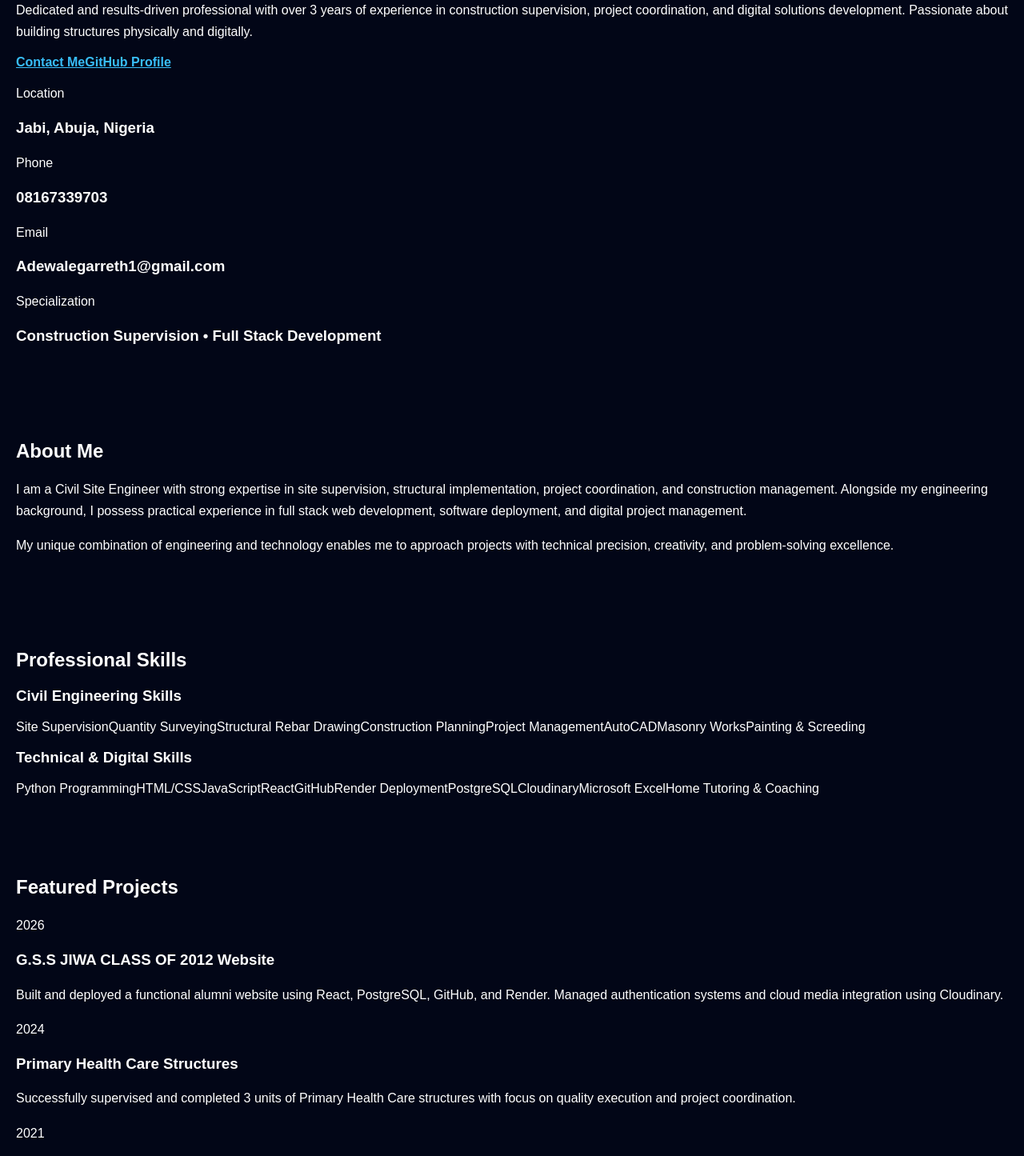
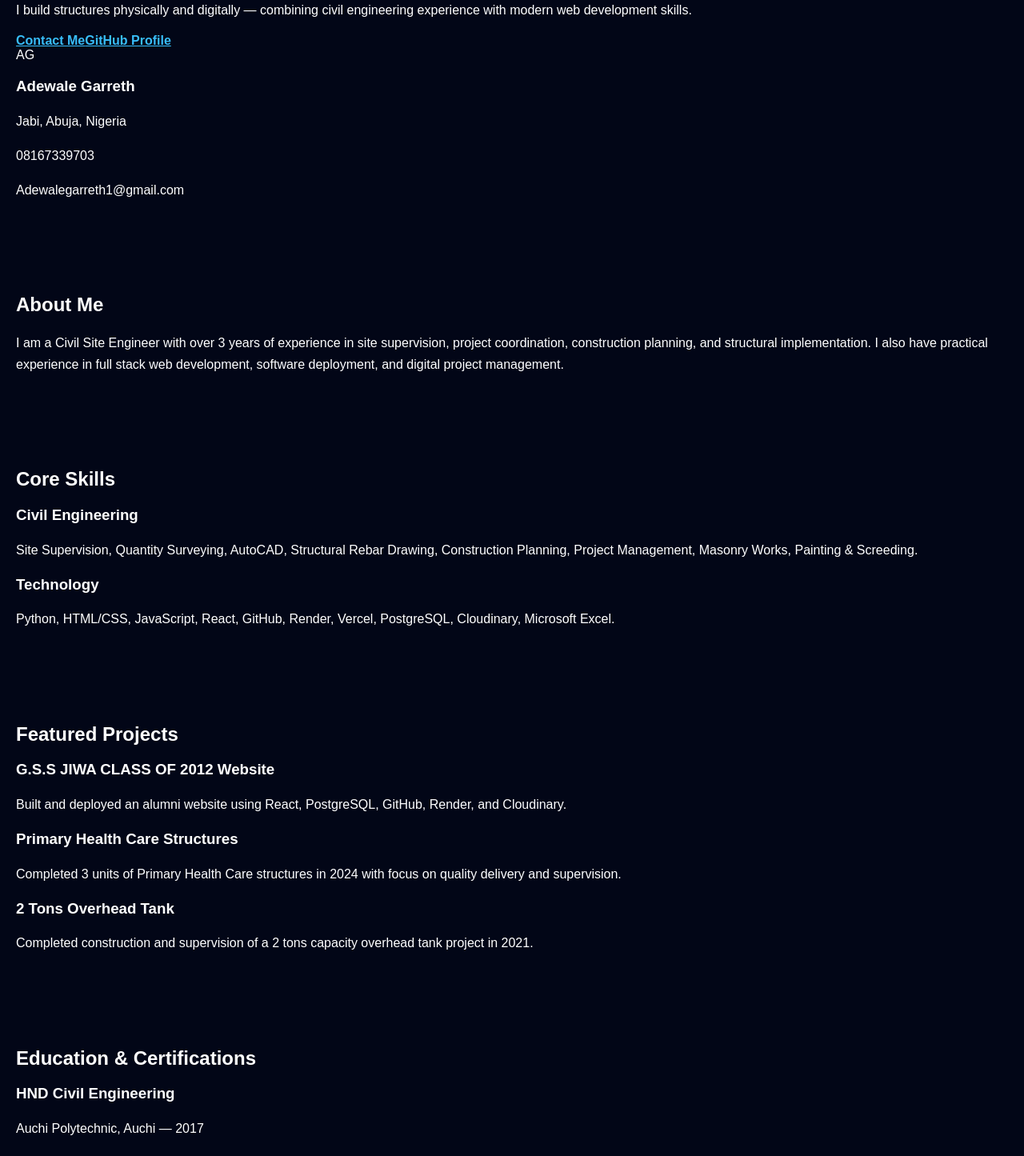
Before and after one commit to seangarreth/Portfolio, a React (Vite) app: page / in a window 1280 px wide. Shown: the part 200-1645 px from the top of the page at 80% size. Built offline with nearby package versions, Linux system fonts and the light colour scheme.

Commit message:
Refactor Portfolio component to App component

```diff
--- a/src/App.jsx
+++ b/src/App.jsx
@@ -1,287 +1,121 @@
-export default function Portfolio() {
-  const skills = {
-    engineering: [
-      "Site Supervision",
-      "Quantity Surveying",
-      "Structural Rebar Drawing",
-      "Construction Planning",
-      "Project Management",
-      "AutoCAD",
-      "Masonry Works",
-      "Painting & Screeding",
-    ],
-    technical: [
-      "Python Programming",
-      "HTML/CSS",
-      "JavaScript",
-      "React",
-      "GitHub",
-      "Render Deployment",
-      "PostgreSQL",
-      "Cloudinary",
-      "Microsoft Excel",
-      "Home Tutoring & Coaching",
-    ],
-  };
 
-  const projects = [
-    {
-      title: "G.S.S JIWA CLASS OF 2012 Website",
-      description:
-        "Built and deployed a functional alumni website using React, PostgreSQL, GitHub, and Render. Managed authentication systems and cloud media integration using Cloudinary.",
-      year: "2026",
-    },
-    {
-      title: "Primary Health Care Structures",
-      description:
-        "Successfully supervised and completed 3 units of Primary Health Care structures with focus on quality execution and project coordination.",
-      year: "2024",
-    },
-    {
-      title: "2 Tons Capacity Overhead Tank",
-      description:
-        "Completed construction and supervision of a 2 tons capacity overhead tank project with proper structural implementation.",
-      year: "2021",
-    },
-  ];
-
+export default function App() {
   return (
-    <div className="min-h-screen bg-slate-950 text-white">
-      {/* Hero Section */}
-      <section className="px-6 py-20 lg:px-20 border-b border-slate-800">
-        <div className="max-w-6xl mx-auto grid lg:grid-cols-2 gap-10 items-center">
+    <main className="portfolio">
+      <section className="hero">
         <div>
-            <p className="uppercase tracking-[0.3em] text-slate-400 text-sm mb-4">
-              Professional Portfolio
+          <p className="label">Professional Portfolio</p>
+          <h1>Adewale Sunday Garreth</h1>
+          <h2>Civil Site Engineer & Full Stack Web Developer</h2>
+          <p className="intro">
+            I build structures physically and digitally — combining civil
+            engineering experience with modern web development skills.
           </p>
 
-            <h1 className="text-5xl lg:text-7xl font-bold leading-tight mb-6">
-              Adewale Sunday Garreth
-            </h1>
-
-            <h2 className="text-2xl lg:text-3xl text-slate-300 mb-6 font-semibold">
-              Civil Site Engineer & Full Stack Web Developer
-            </h2>
-
-            <p className="text-slate-400 text-lg leading-8 mb-8 max-w-2xl">
-              Dedicated and results-driven professional with over 3 years of
-              experience in construction supervision, project coordination, and
-              digital solutions development. Passionate about building
-              structures physically and digitally.
-            </p>
-
-            <div className="flex flex-wrap gap-4">
-              <a
-                href="mailto:Adewalegarreth1@gmail.com"
-                className="bg-white text-black px-6 py-3 rounded-2xl font-semibold hover:opacity-90"
-              >
-                Contact Me
-              </a>
-
-              <a
-                href="https://github.com/seangarreth"
-                target="_blank"
-                className="border border-slate-600 px-6 py-3 rounded-2xl hover:bg-slate-900"
-              >
+          <div className="buttons">
+            <a href="mailto:Adewalegarreth1@gmail.com">Contact Me</a>
+            <a href="https://github.com/seangarreth" target="_blank">
               GitHub Profile
             </a>
           </div>
         </div>
 
-          <div>
-            <div className="bg-slate-900 rounded-[2rem] p-8 shadow-2xl border border-slate-800">
-              <div className="space-y-6">
-                <div>
-                  <p className="text-slate-500 text-sm">Location</p>
-                  <h3 className="text-xl font-semibold">Jabi, Abuja, Nigeria</h3>
-                </div>
-
-                <div>
-                  <p className="text-slate-500 text-sm">Phone</p>
-                  <h3 className="text-xl font-semibold">08167339703</h3>
-                </div>
-
-                <div>
-                  <p className="text-slate-500 text-sm">Email</p>
-                  <h3 className="text-xl font-semibold break-all">
-                    Adewalegarreth1@gmail.com
-                  </h3>
-                </div>
-
-                <div>
-                  <p className="text-slate-500 text-sm">Specialization</p>
-                  <h3 className="text-xl font-semibold">
-                    Construction Supervision • Full Stack Development
-                  </h3>
-                </div>
-              </div>
-            </div>
-          </div>
+        <div className="profile-card">
+          <div className="avatar">AG</div>
+          <h3>Adewale Garreth</h3>
+          <p>Jabi, Abuja, Nigeria</p>
+          <p>08167339703</p>
+          <p>Adewalegarreth1@gmail.com</p>
         </div>
       </section>
 
-      {/* About Section */}
-      <section className="px-6 py-20 lg:px-20">
-        <div className="max-w-6xl mx-auto">
-          <h2 className="text-4xl font-bold mb-10">About Me</h2>
+      <section>
+        <h2>About Me</h2>
+        <p>
+          I am a Civil Site Engineer with over 3 years of experience in site
+          supervision, project coordination, construction planning, and
+          structural implementation. I also have practical experience in full
+          stack web development, software deployment, and digital project
+          management.
+        </p>
+      </section>
 
-          <div className="bg-slate-900 rounded-[2rem] p-10 border border-slate-800">
-            <p className="text-slate-300 leading-8 text-lg">
-              I am a Civil Site Engineer with strong expertise in site
-              supervision, structural implementation, project coordination, and
-              construction management. Alongside my engineering background, I
-              possess practical experience in full stack web development,
-              software deployment, and digital project management.
+      <section>
+        <h2>Core Skills</h2>
+        <div className="grid">
+          <div className="card">
+            <h3>Civil Engineering</h3>
+            <p>
+              Site Supervision, Quantity Surveying, AutoCAD, Structural Rebar
+              Drawing, Construction Planning, Project Management, Masonry Works,
+              Painting & Screeding.
             </p>
+          </div>
 
-            <p className="text-slate-400 leading-8 text-lg mt-6">
-              My unique combination of engineering and technology enables me to
-              approach projects with technical precision, creativity, and
-              problem-solving excellence.
+          <div className="card">
+            <h3>Technology</h3>
+            <p>
+              Python, HTML/CSS, JavaScript, React, GitHub, Render, Vercel,
+              PostgreSQL, Cloudinary, Microsoft Excel.
             </p>
           </div>
         </div>
       </section>
 
-      {/* Skills Section */}
-      <section className="px-6 py-20 lg:px-20 bg-slate-900/50">
-        <div className="max-w-6xl mx-auto">
-          <h2 className="text-4xl font-bold mb-12">Professional Skills</h2>
-
-          <div className="grid md:grid-cols-2 gap-8">
-            <div className="bg-slate-900 rounded-[2rem] p-8 border border-slate-800">
-              <h3 className="text-2xl font-semibold mb-6 text-white">
-                Civil Engineering Skills
-              </h3>
-
-              <div className="flex flex-wrap gap-3">
-                {skills.engineering.map((skill, index) => (
-                  <span
-                    key={index}
-                    className="bg-slate-800 px-4 py-2 rounded-full text-slate-200"
-                  >
-                    {skill}
-                  </span>
-                ))}
-              </div>
+      <section>
+        <h2>Featured Projects</h2>
+        <div className="grid">
+          <div className="card">
+            <h3>G.S.S JIWA CLASS OF 2012 Website</h3>
+            <p>
+              Built and deployed an alumni website using React, PostgreSQL,
+              GitHub, Render, and Cloudinary.
+            </p>
           </div>
 
-            <div className="bg-slate-900 rounded-[2rem] p-8 border border-slate-800">
-              <h3 className="text-2xl font-semibold mb-6 text-white">
-                Technical & Digital Skills
-              </h3>
+          <div className="card">
+            <h3>Primary Health Care Structures</h3>
+            <p>
+              Completed 3 units of Primary Health Care structures in 2024 with
+              focus on quality delivery and supervision.
+            </p>
+          </div>
 
-              <div className="flex flex-wrap gap-3">
-                {skills.technical.map((skill, index) => (
-                  <span
-                    key={index}
-                    className="bg-slate-800 px-4 py-2 rounded-full text-slate-200"
-                  >
-                    {skill}
-                  </span>
-                ))}
-              </div>
-            </div>
+          <div className="card">
+            <h3>2 Tons Overhead Tank</h3>
+            <p>
+              Completed construction and supervision of a 2 tons capacity
+              overhead tank project in 2021.
+            </p>
           </div>
         </div>
       </section>
 
-      {/* Projects Section */}
-      <section className="px-6 py-20 lg:px-20">
-        <div className="max-w-6xl mx-auto">
-          <h2 className="text-4xl font-bold mb-12">Featured Projects</h2>
+      <section>
+        <h2>Education & Certifications</h2>
+        <div className="grid">
+          <div className="card">
+            <h3>HND Civil Engineering</h3>
+            <p>Auchi Polytechnic, Auchi — 2017</p>
+          </div>
 
-          <div className="grid lg:grid-cols-3 gap-8">
-            {projects.map((project, index) => (
-              <div
-                key={index}
-                className="bg-slate-900 rounded-[2rem] p-8 border border-slate-800 hover:translate-y-[-5px] transition-all"
-              >
-                <p className="text-slate-500 mb-3">{project.year}</p>
+          <div className="card">
+            <h3>Full Stack Software Engineering</h3>
+            <p>Axiom Institute of Advanced Learning — 2024</p>
+          </div>
 
-                <h3 className="text-2xl font-semibold mb-4">
-                  {project.title}
-                </h3>
-
-                <p className="text-slate-400 leading-7">
-                  {project.description}
-                </p>
-              </div>
-            ))}
+          <div className="card">
+            <h3>Python Programming Diploma</h3>
+            <p>Opecsta Academy — 2022</p>
           </div>
         </div>
       </section>
 
-      {/* Education & Certifications */}
-      <section className="px-6 py-20 lg:px-20 bg-slate-900/50">
-        <div className="max-w-6xl mx-auto grid lg:grid-cols-2 gap-10">
-          <div className="bg-slate-900 rounded-[2rem] p-8 border border-slate-800">
-            <h2 className="text-3xl font-bold mb-6">Education</h2>
-
-            <div>
-              <h3 className="text-2xl font-semibold">
-                HND Civil Engineering
-              </h3>
-              <p className="text-slate-400 mt-2">
-                Auchi Polytechnic, Auchi
-              </p>
-              <p className="text-slate-500 mt-1">Graduated: 2017</p>
-            </div>
-          </div>
-
-          <div className="bg-slate-900 rounded-[2rem] p-8 border border-slate-800">
-            <h2 className="text-3xl font-bold mb-6">Certifications</h2>
-
-            <div className="space-y-6">
-              <div>
-                <h3 className="text-xl font-semibold">
-                  Full Stack Software Engineering
-                </h3>
-                <p className="text-slate-400">
-                  Axiom Institute of Advanced Learning • 2024
-                </p>
-              </div>
-
-              <div>
-                <h3 className="text-xl font-semibold">
-                  Python Programming Diploma
-                </h3>
-                <p className="text-slate-400">
-                  Opecsta Academy • 2022
-                </p>
-              </div>
-
-              <div>
-                <h3 className="text-xl font-semibold">
-                  AutoCAD & Project Management
-                </h3>
-                <p className="text-slate-400">
-                  Professional Technical Certifications
-                </p>
-              </div>
-            </div>
-          </div>
-        </div>
-      </section>
-
-      {/* Footer */}
-      <footer className="px-6 py-12 lg:px-20 border-t border-slate-800">
-        <div className="max-w-6xl mx-auto flex flex-col lg:flex-row justify-between items-center gap-6">
-          <div>
-            <h3 className="text-2xl font-bold">Adewale Sunday Garreth</h3>
-            <p className="text-slate-400 mt-2">
-              Civil Site Engineer • Full Stack Developer
-            </p>
-          </div>
-
-          <div className="flex gap-6 text-slate-400">
-            <a href="https://github.com/seangarreth" target="_blank">
-              GitHub
-            </a>
-            <a href="mailto:Adewalegarreth1@gmail.com">Email</a>
-          </div>
-        </div>
+      <footer>
+        <h2>Let’s Work Together</h2>
+        <p>Email: Adewalegarreth1@gmail.com</p>
+        <p>GitHub: github.com/seangarreth</p>
       </footer>
-    </div>
+    </main>
   );
 }
```
Lines whose indentation alone changed are shown as unchanged.
